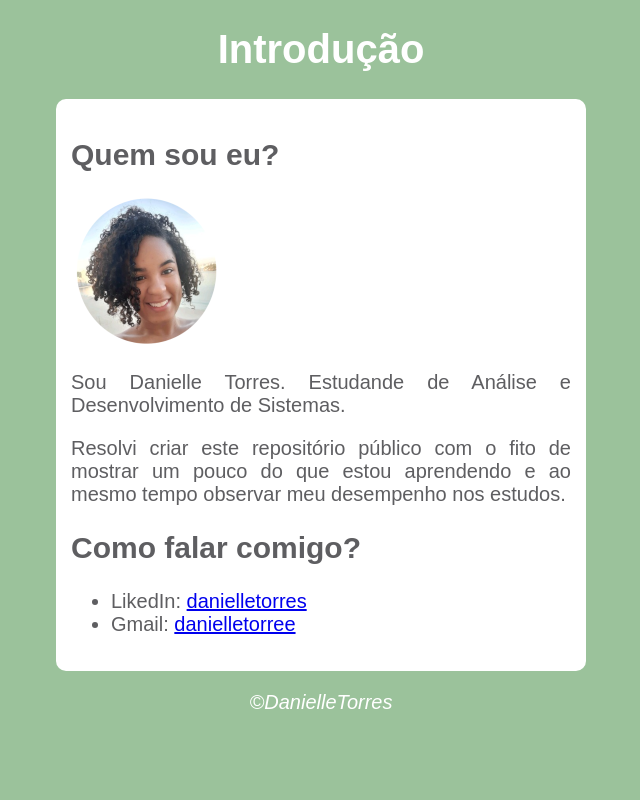
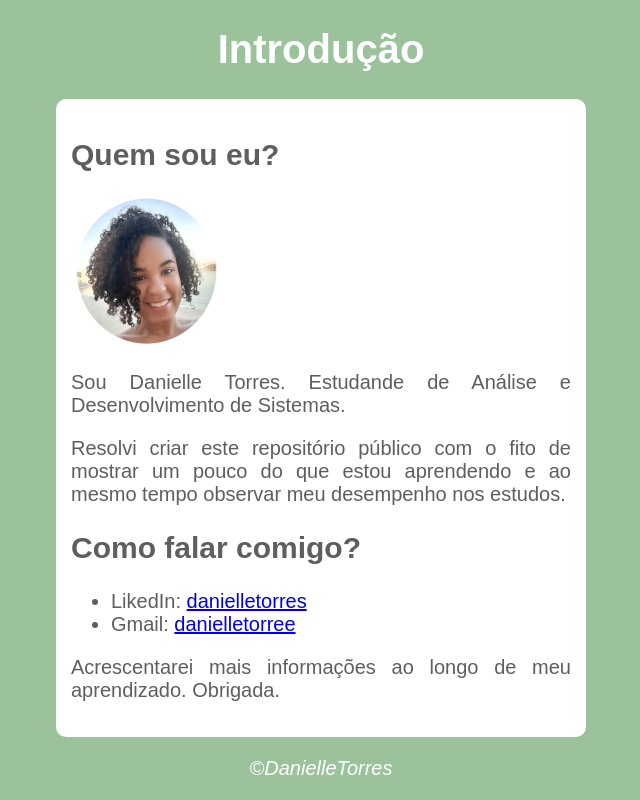
Before and after one commit to DanielleTorree/curso-html-e-css, a plain HTML site: page introducao/index.html in a window 1280 px wide. Shown: the whole page, without its empty margins (319-959 px from the left). Drawn offline with Linux system fonts and the light colour scheme.

Commit message:
informações

```diff
--- a/introducao/index.html
+++ b/introducao/index.html
@@ -28,6 +28,7 @@
                 <a href="mailto:danielletorree01@gmail.com">danielletorree</a>
             </li>
         </ul>
+        <p>Acrescentarei mais informações ao longo de meu aprendizado. Obrigada.</p>
     </section>
     <footer>
         <p>&copy;DanielleTorres</p>
```
